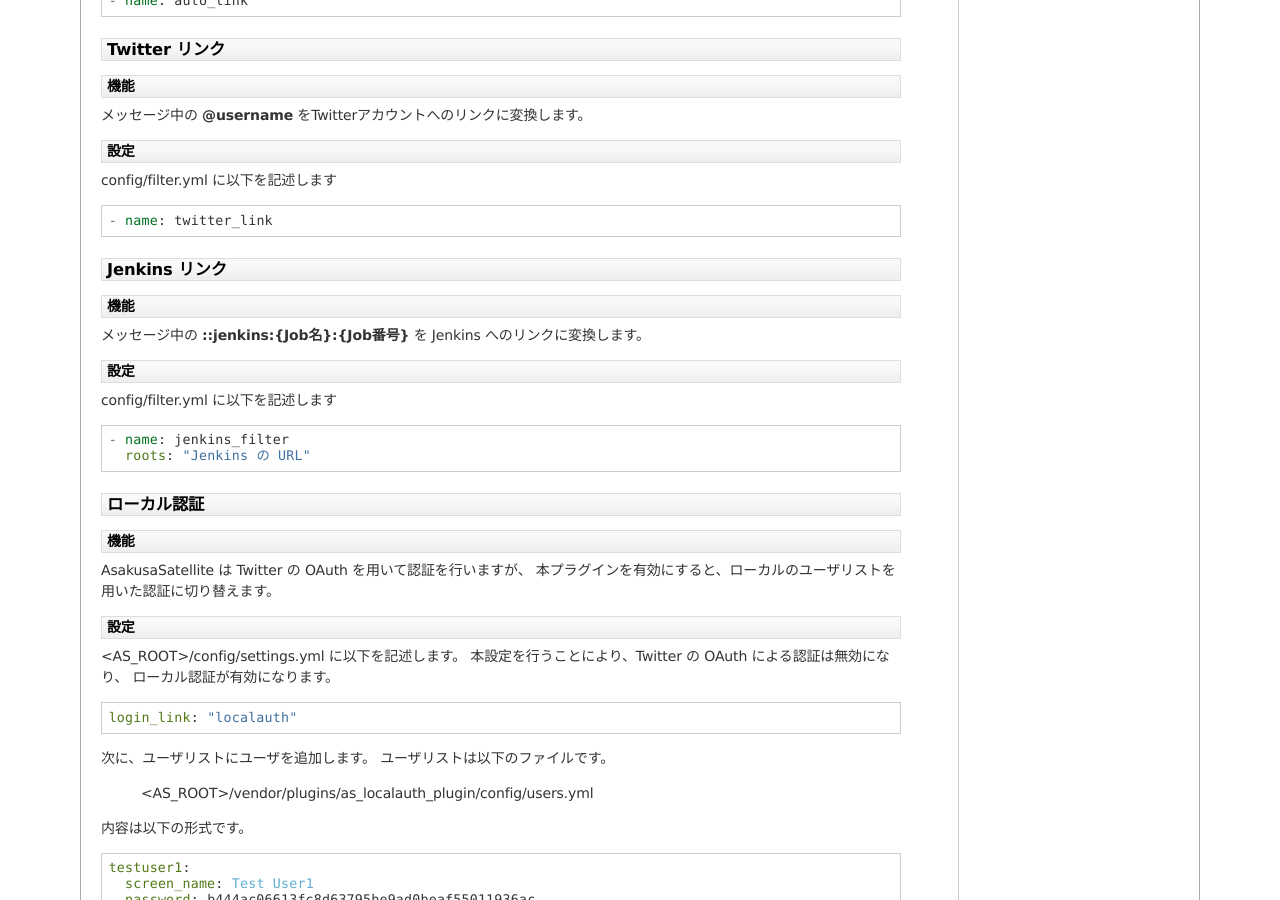
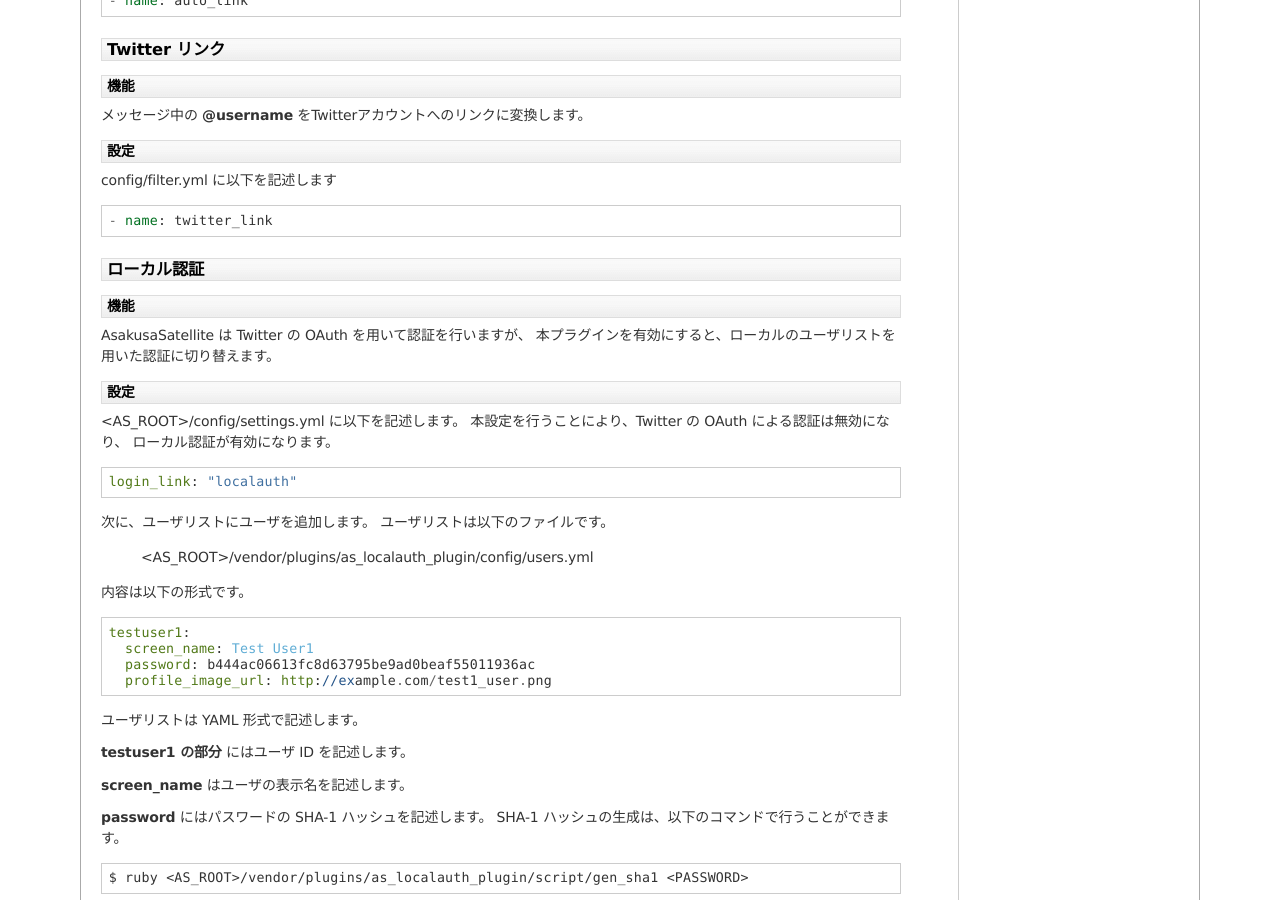
Before and after one commit to codefirst/asakusa-satellite-manual, a Sphinx documentation site: the page built from source/plugin.rst, in a window 1280 px wide and 900 px high, scrolled down 1675 px. Built offline with Sphinx 7.4.7, drawn with Linux system fonts in a browser that asks for light colours.

Commit message:
jenkinsプラグインの説明を削除

```diff
--- a/source/plugin.rst
+++ b/source/plugin.rst
@@ -99,22 +99,6 @@
 
   - name: twitter_link
 
-
-Jenkins リンク
------------------------
-機能
-^^^^^^^^^^^^^^^^^^^^^^^
-メッセージ中の **::jenkins:{Job名}:{Job番号}** を Jenkins へのリンクに変換します。
-
-設定
-^^^^^^^^^^^^^^^^^^^^^^^
-config/filter.yml に以下を記述します
-
-.. code-block:: ruby
-
-  - name: jenkins_filter
-    roots: "Jenkins の URL"
-
 .. _localauth:
 
 ローカル認証
```
